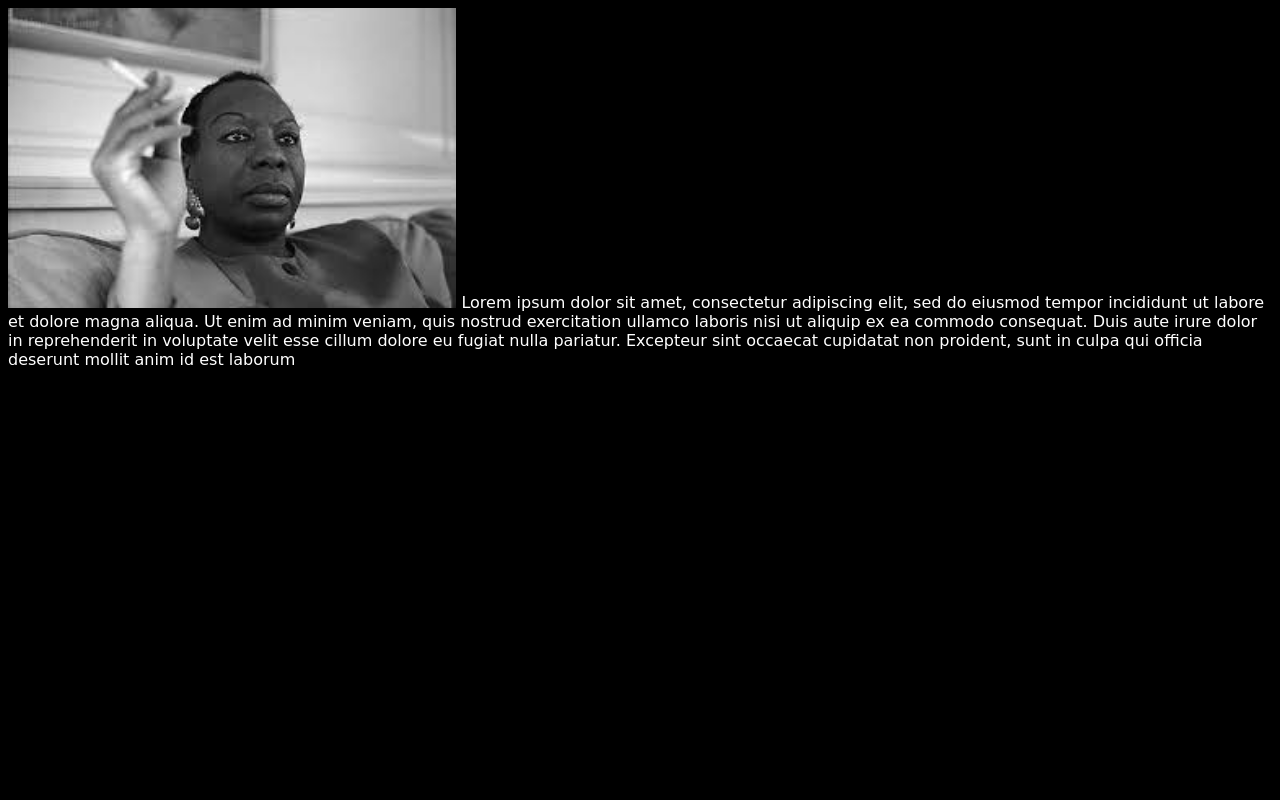
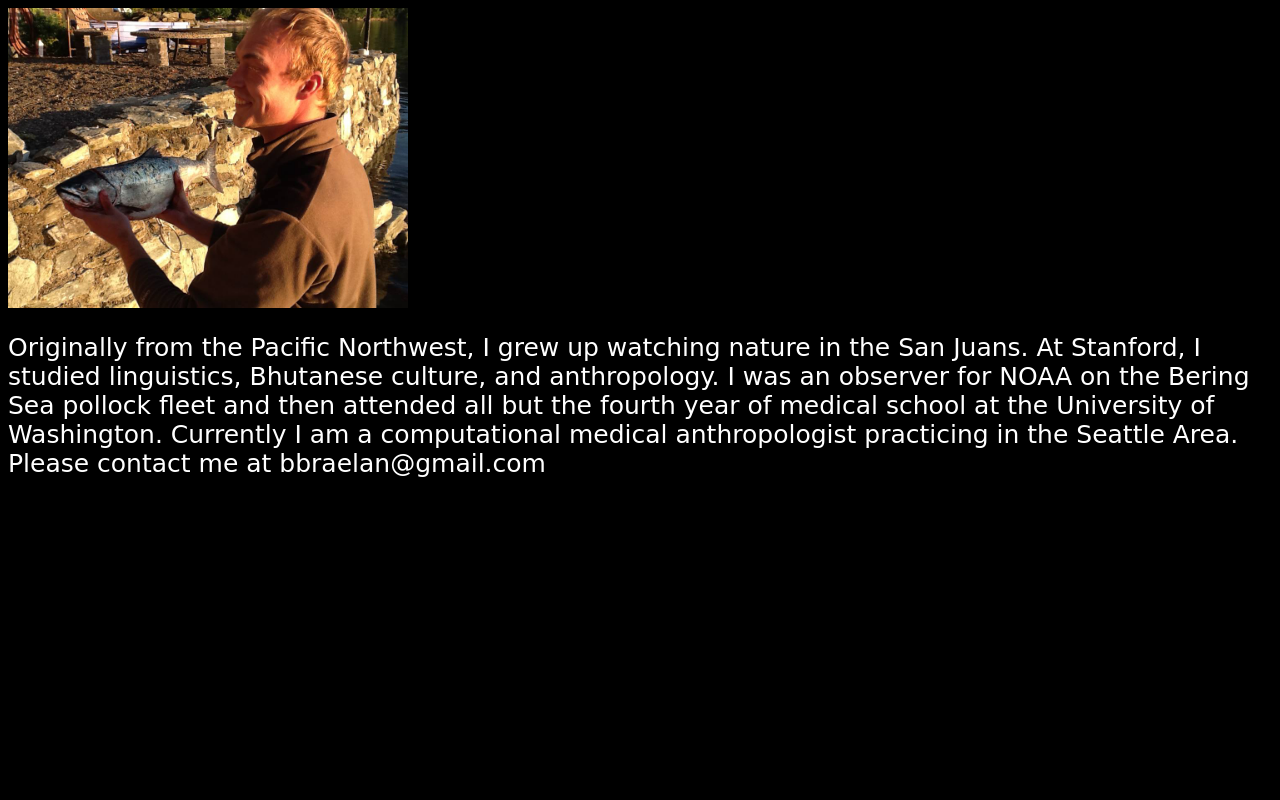
Before and after one commit to Braelan/djangostories, a Django app: page /about in a window 1280 px wide. Run offline with Django 3.2, Linux system fonts and the light colour scheme; some web fonts are replaced.

Commit message:
content changes

```diff
--- a/news/static/css/about.css
+++ b/news/static/css/about.css
@@ -8,3 +8,7 @@
    height: 300px;
    width: auto;
  }
+
+.about {
+  font-size: 25px;
+}
--- a/news/templates/news/about.html
+++ b/news/templates/news/about.html
@@ -8,6 +8,12 @@
 </head>
 
 <html>
-<img src="./static/images/simone.jpeg" ></img>
-Lorem ipsum dolor sit amet, consectetur adipiscing elit, sed do eiusmod tempor incididunt ut labore et dolore magna aliqua. Ut enim ad minim veniam, quis nostrud exercitation ullamco laboris nisi ut aliquip ex ea commodo consequat. Duis aute irure dolor in reprehenderit in voluptate velit esse cillum dolore eu fugiat nulla pariatur. Excepteur sint occaecat cupidatat non proident, sunt in culpa qui officia deserunt mollit anim id est laborum
+<img src="./static/images/salmon.jpg" ></img>
+<p class="about" > Originally from the Pacific Northwest, I grew up watching nature in the San Juans. At Stanford, I studied linguistics, Bhutanese culture, and anthropology.
+   I was an observer for NOAA on the Bering Sea pollock fleet and then attended all but the fourth year of medical school at the University of Washington.  Currently I am a computational medical anthropologist
+   practicing in the Seattle Area.
+
+   Please contact me at bbraelan@gmail.com
+   <p>
+
 </html>
--- a/news/templates/news/base.html
+++ b/news/templates/news/base.html
@@ -18,10 +18,10 @@
 <link rel="icon" type="image/png" href="./static/images/favicon-32x32.png" sizes="32x32" />
 <link rel="icon" type="image/png" href="./static/images/favicon-16x16.png" sizes="16x16" />
     <meta charset="utf-8">
-    <title>Famia Nkansa</title>
+    <title>Braelan Barnett</title>
   </head>
   <body>
-<h1> F.A.Nkansa Files </h1>
+<h1> Casual Observations <p class="email">bbraelan@gmail.com<p></h1>
 <a id='about' href="/about">about</a>
 
 
```
Also changed, not shown: news/static/css/news.css (+7 -1 lines), static/images/salmon.jpg (added).
